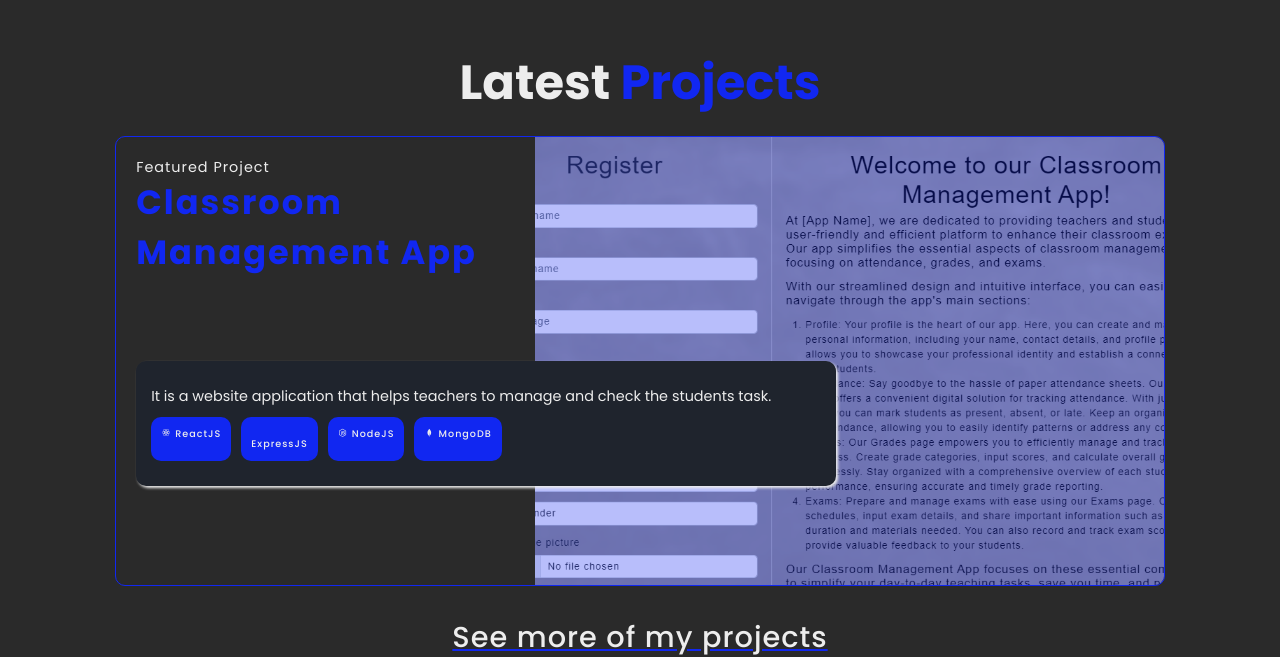
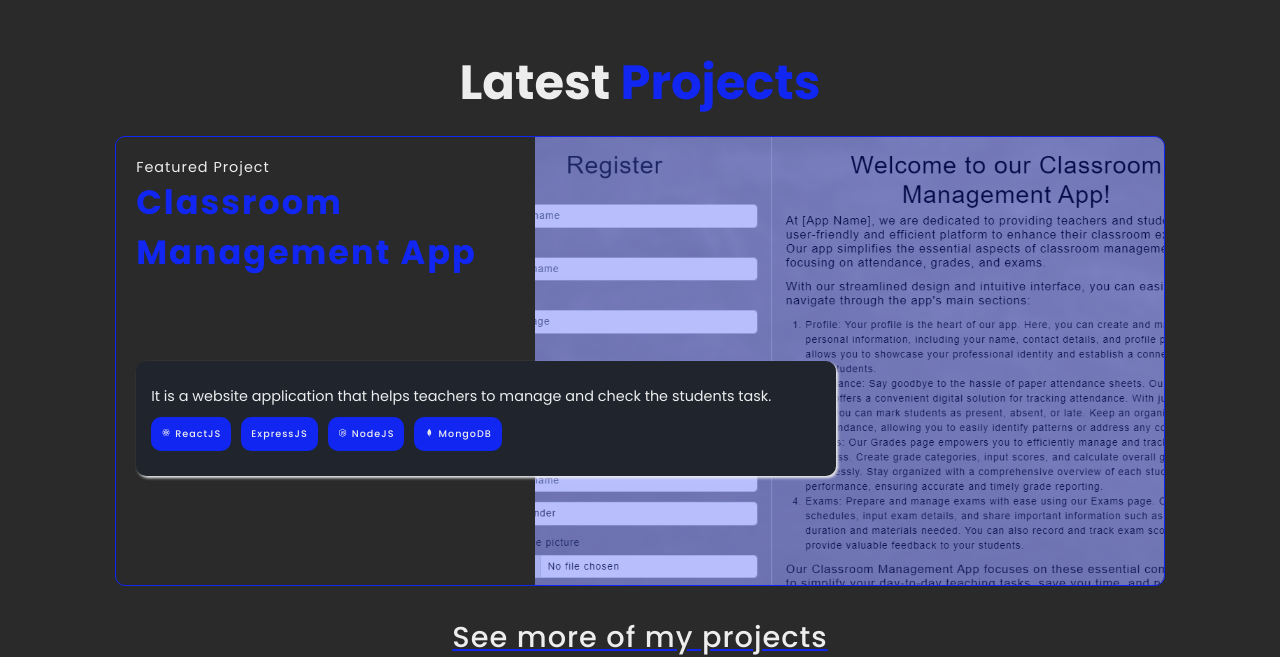
Before and after one commit to FerdieNodalo/My_Portfolio, a React (Create React App) app: page / in a window 1280 px wide. Shown: the part 2427-3084 px from the top of the page. Built offline with nearby package versions, Linux system fonts and the light colour scheme.

Commit message:
Editing the projects page

```diff
--- a/src/index.css
+++ b/src/index.css
@@ -419,7 +419,7 @@ body {
 
 .projects {
 	background: var(--bg-color);
-	padding: 9rem 9% 0 9%;
+	padding: 9rem 9% 2rem 9%;
 	min-height: 100vh;
 	text-align: center;
 }
@@ -506,7 +506,7 @@ body {
 }
 
 .technologies_used li:nth-child(2) {
-	padding-top: 20px;
+	padding-top: 10px;
 }
 
 .project_image-container {
```
